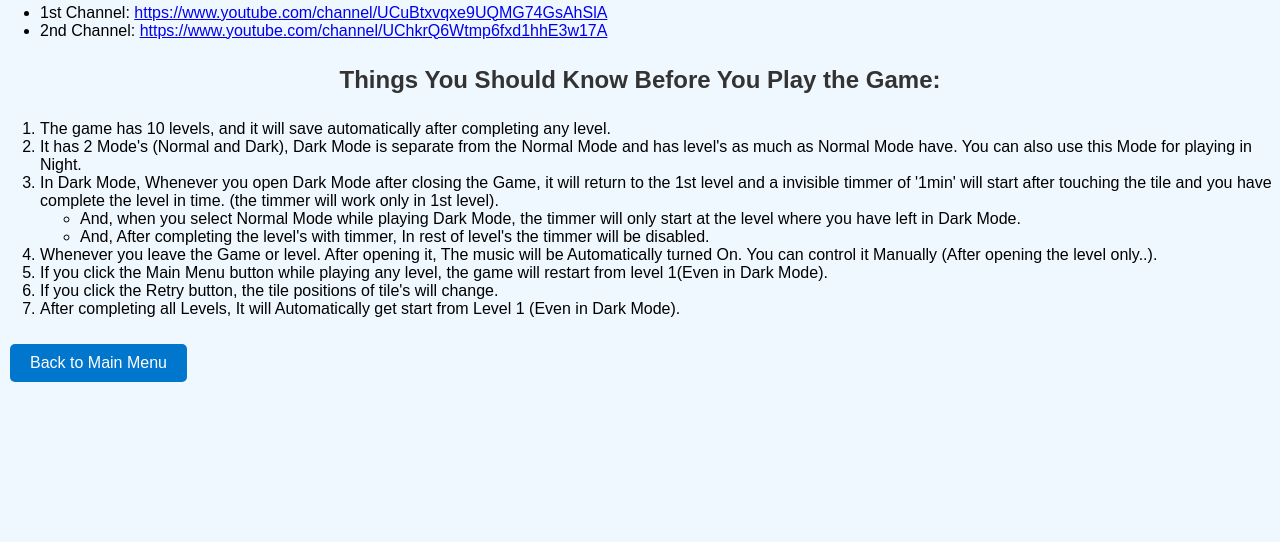
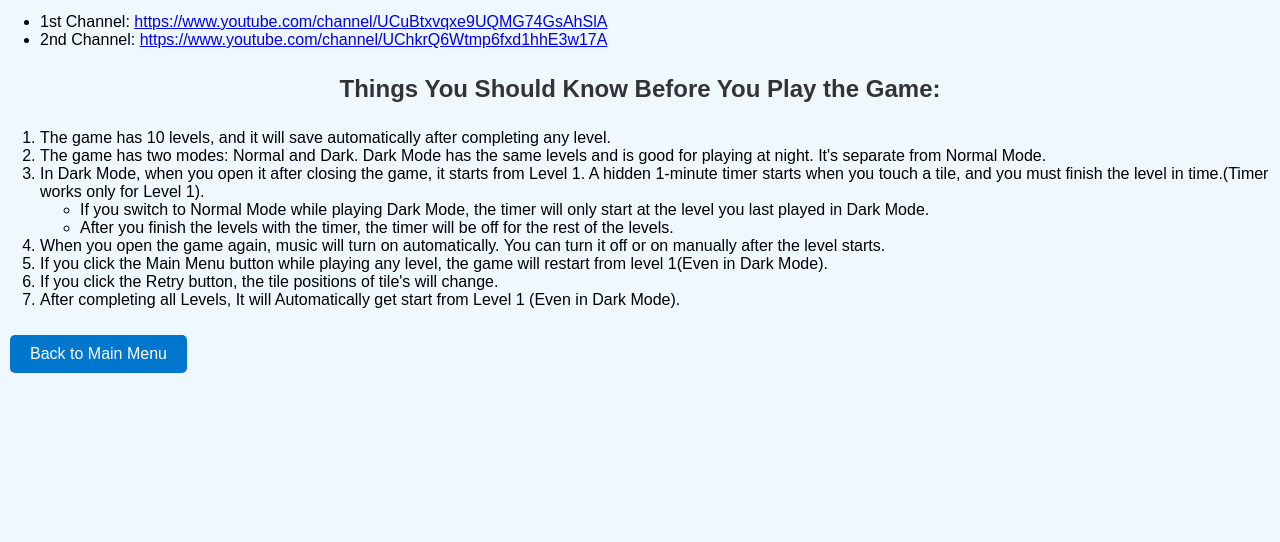
Before and after one commit to Convel-Nytro/Game, a plain HTML site: page about.html in a window 1280 px wide. Shown: the part 258-800 px from the top of the page. Drawn offline with Linux system fonts and the light colour scheme.

Commit message:
Update about.html

```diff
--- a/about.html
+++ b/about.html
@@ -10,7 +10,7 @@
   <div class="container" id="about-content">
 
     <h1>About This Game</h1>
-    <p>This game is made by <strong>Convel Nytro</strong>. This is my first game. Please don't judge me like a professional. If you like it, don't forget to subscribe to my YouTube channels:</p>
+    <p>A game by <strong>Convel Nytro</strong>.I’m still learning, so please be kind. If you like it, please subscribe to my YouTube channels. 😊</p>
     <ul>
       <li>1st Channel: <a href="https://www.youtube.com/channel/UCuBtxvqxe9UQMG74GsAhSlA" target="_blank">https://www.youtube.com/channel/UCuBtxvqxe9UQMG74GsAhSlA</a></li>
       <li>2nd Channel: <a href="https://www.youtube.com/channel/UChkrQ6Wtmp6fxd1hhE3w17A" target="_blank">https://www.youtube.com/channel/UChkrQ6Wtmp6fxd1hhE3w17A</a></li>
@@ -19,20 +19,18 @@
     <h2>Things You Should Know Before You Play the Game:</h2>
     <ol>
       <li>The game has 10 levels, and it will save automatically after completing any level.</li>
-      <li>It has 2 Mode's (Normal and Dark), Dark Mode is separate from the Normal Mode and has level's as much as Normal Mode have. You can also use this Mode for playing in Night.</li>
-      <li>In Dark Mode, Whenever you open Dark Mode after closing the Game, it will return to the 1st level and a invisible timmer of '1min' will start after touching the tile and you have complete the level in time. (the timmer will work only in 1st level).</li>
+      <li>The game has two modes: Normal and Dark. Dark Mode has the same levels and is good for playing at night. It's separate from Normal Mode.</li>
+      <li>In Dark Mode, when you open it after closing the game, it starts from Level 1. A hidden 1-minute timer starts when you touch a tile, and you must finish the level in time.(Timer works only for Level 1).</li>
       <ul>
-        <li>And, when you select Normal Mode while playing Dark Mode, the timmer will only start at the level where you have left in Dark Mode.</li>
-        <li>And, After completing the level's with timmer, In rest of level's the timmer will be disabled.</li>
+        <li>If you switch to Normal Mode while playing Dark Mode, the timer will only start at the level you last played in Dark Mode.</li>
+        <li>After you finish the levels with the timer, the timer will be off for the rest of the levels.</li>
       </ul>
-      <li>Whenever you leave the Game or level. After opening it, The music will be Automatically turned On. You can control it Manually (After opening the level only..).</li>
+      <li>When you open the game again, music will turn on automatically. You can turn it off or on manually after the level starts.</li>
       <li>If you click the Main Menu button while playing any level, the game will restart from level 1(Even in Dark Mode).</li>
       <li>If you click the Retry button, the tile positions of tile's will change.</li>
       <li>After completing all Levels, It will Automatically get start from Level 1 (Even in Dark Mode).</li>
     </ol>
-
     <button onclick="window.location.href='index.html';">Back to Main Menu</button>
-
   </div>
 </body>
 </html>
```
